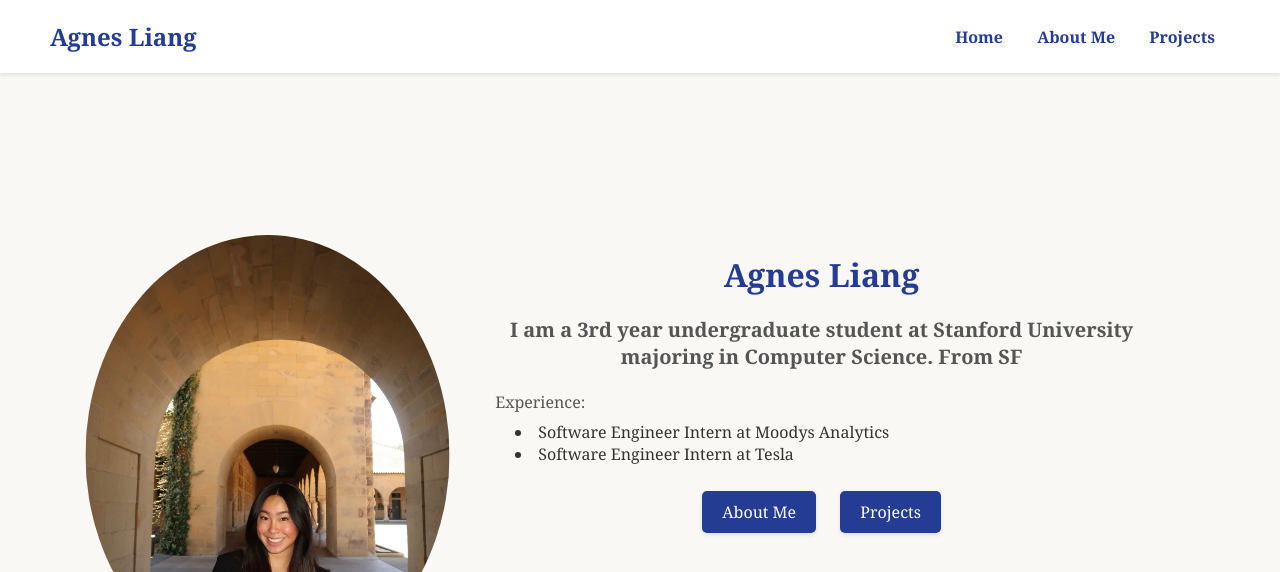
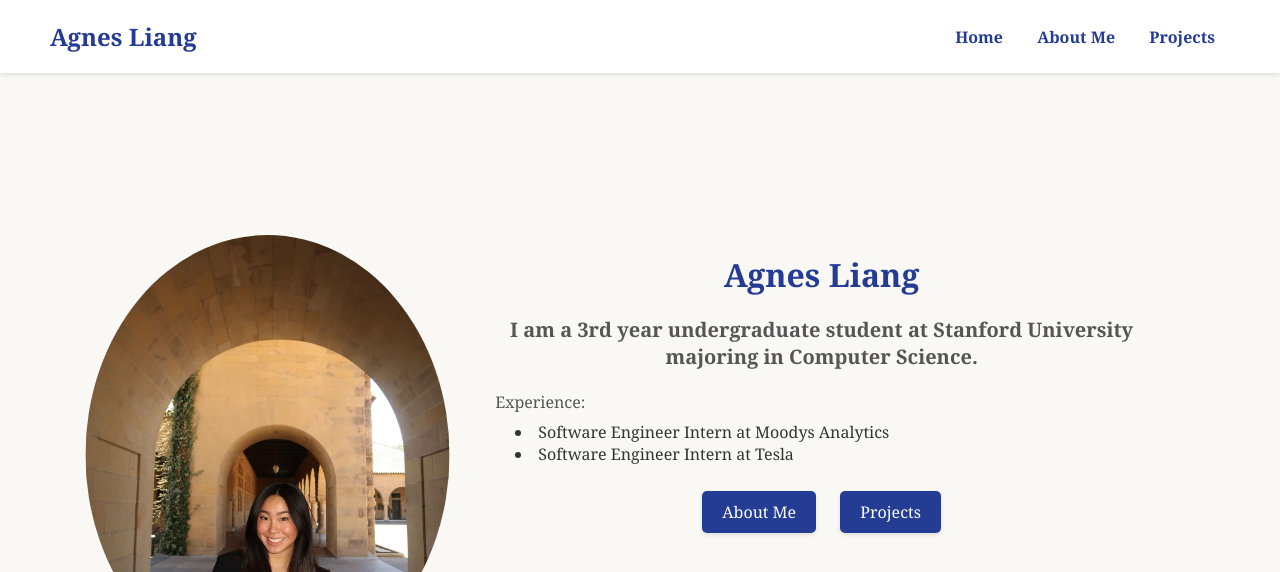
Before and after one commit to ag-liang/ag-liang-github.io, a plain HTML site: page index.html in a window 1280 px wide. Shown: the top 572 px of the page. Drawn offline with Linux system fonts and the light colour scheme.

Commit message:
removed From SF

```diff
--- a/index.html
+++ b/index.html
@@ -23,7 +23,7 @@
                 <img src="profile.jpg" alt="Agnes Liang" class="profile-pic">
                 <div>
                     <h2>Agnes Liang</h2>
-                    <h3>I am a 3rd year undergraduate student at Stanford University majoring in Computer Science. From SF</h3>
+                    <h3>I am a 3rd year undergraduate student at Stanford University majoring in Computer Science.</h3>
                     <p class="text-left">Experience:</p>
                     <ul class="text-left">
                         <li>Software Engineer Intern at Moodys Analytics</li>
```
